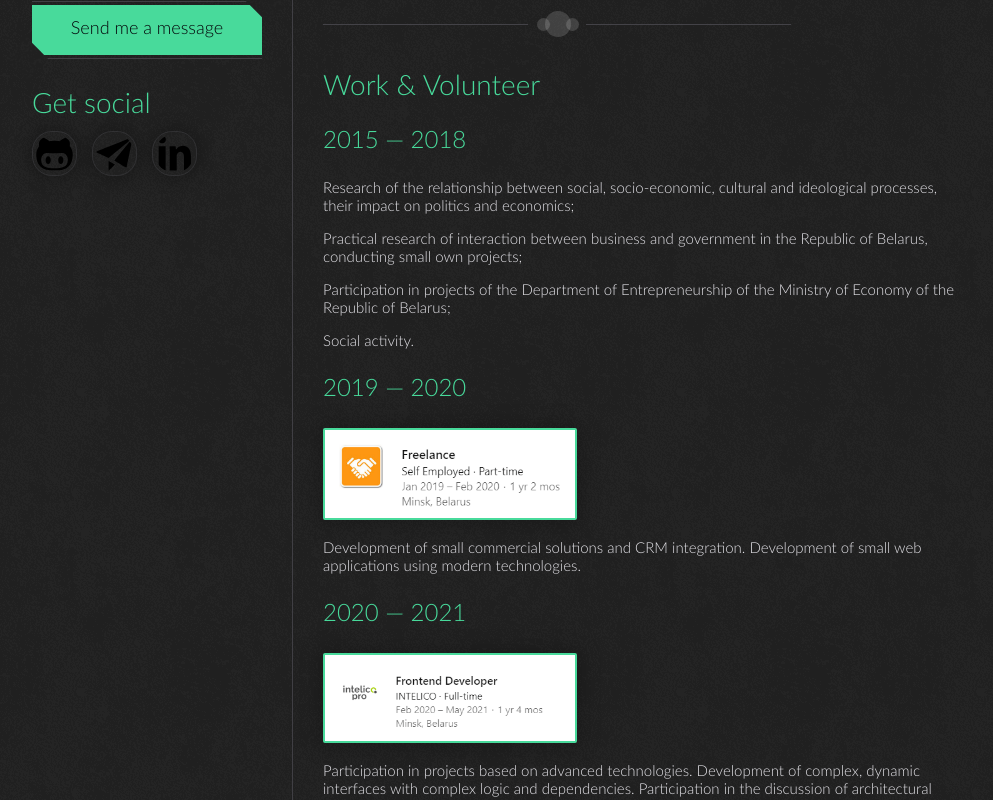
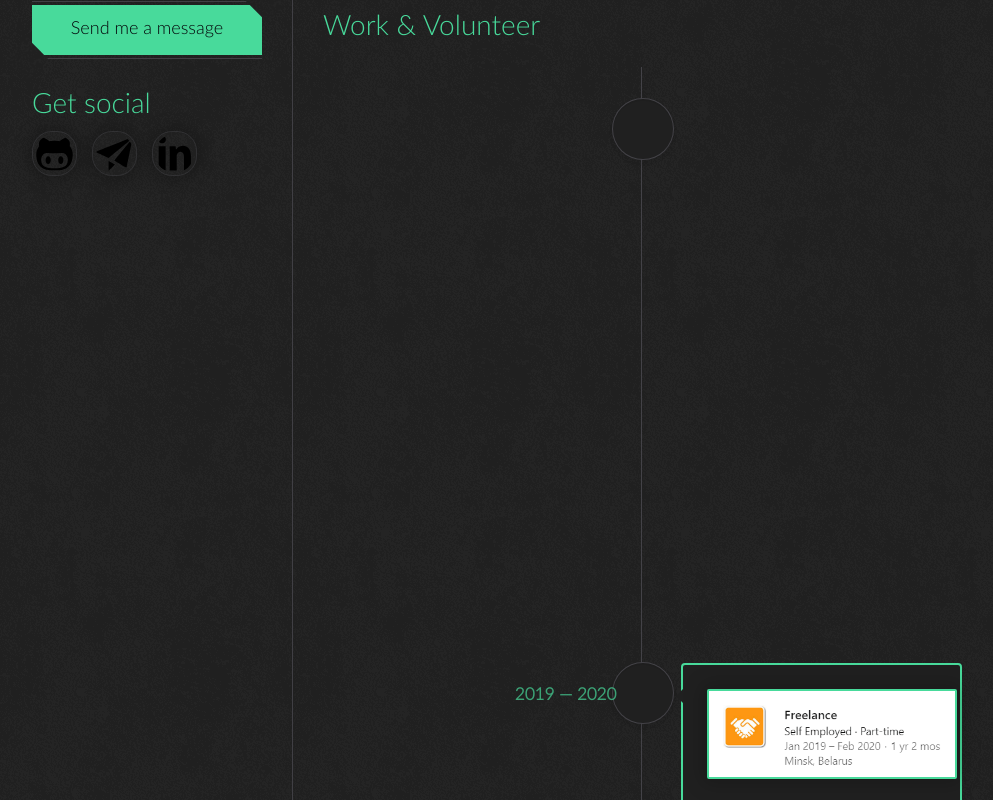
Before and after one commit to cqxg/rsschool-2019Q1-cv, a React (Create React App) app: page /profile in a window 1280 px wide. Shown: the part 900-1700 px from the top of the page, without its empty margins (128-1121 px from the left). Built offline with nearby package versions, Linux system fonts and the light colour scheme; what i18next-xhr-backend would draw is missing.

Commit message:
feat: profile exp section workpiece

```diff
--- a/package.json
+++ b/package.json
@@ -11,13 +11,15 @@
     "i18next-xhr-backend": "^3.2.2",
     "npm": "^6.14.11",
     "react": "^17.0.1",
+    "react-chrono": "^1.9.2",
     "react-dom": "^17.0.1",
     "react-i18next": "^11.8.2",
-    "react-loading": "^2.0.3",
     "react-router": "^5.2.0",
     "react-router-dom": "^5.2.0",
     "react-scripts": "4.0.1",
+    "react-vertical-timeline-component": "^3.3.3",
     "sass": "^1.30.0",
+    "vertical-timeline-component-for-react": "^1.0.7",
     "web-vitals": "^0.2.4"
   },
   "scripts": {
--- a/src/components/Profile/Profile.js
+++ b/src/components/Profile/Profile.js
@@ -1,12 +1,14 @@
 import React from "react";
+import freelance from "../../assets/screenshots/Work/freelance.svg";
+
+// import { Timeline, TimelineItem } from 'vertical-timeline-component-for-react';
+
+import { VerticalTimeline, VerticalTimelineElement } from 'react-vertical-timeline-component';
+import 'react-vertical-timeline-component/style.min.css';
 
 import Cubes from "./Cubes/Cubes";
 import RenderStarsGroup from "./Stars/Stars";
 import Delimiter from "../../utils/delimiter";
-
-import rss from "../../assets/screenshots/Work/rss.svg";
-import intelico from "../../assets/screenshots/Work/intelico.svg";
-import freelance from "../../assets/screenshots/Work/freelance.svg";
 
 import "./Profile.scss";
 
@@ -28,12 +30,49 @@ const Profile = ({ t }) => (
       <RenderStarsGroup t={t} />
     </div>
 
-    <Delimiter />
-
     <div className="profile-container__block">
       <div className="profile-container__experience">
         <h2>{t("experience")}</h2>
-        <h3>2015 — 2018</h3>
+
+        <VerticalTimeline>
+          <VerticalTimelineElement
+            icon=''
+            date="2015 — 2018"
+            dateClassName='timeline__data'
+            iconStyle={{ background: '#202020', color: '#fff' }}
+            contentArrowStyle={{ borderRight: '7px solid #202020' }}
+            contentStyle={{ background: '#202020', color: '#fff', border: '2px solid #48da9b' }}
+          >
+            <p>{t("experience2015p1")}</p>
+            <p>{t("experience2015p2")}</p>
+            <p>{t("experience2015p3")}</p>
+            <p>{t("experience2015p4")}</p>
+          </VerticalTimelineElement>
+          <VerticalTimelineElement
+            icon=''
+            date="2019 — 2020"
+            dateClassName='timeline__data'
+            className="vertical-timeline1"
+            iconStyle={{ background: '#202020', color: '#fff' }}
+            contentArrowStyle={{ borderRight: '7px solid #202020' }}
+            contentStyle={{ background: '#202020', color: '#fff', border: '2px solid #48da9b' }}
+          >
+            <a
+              href="https://en.wikipedia.org/wiki/Freelancer"
+              target="_blank"
+              rel="noreferrer"
+            >
+              <img src={freelance} alt="freelance" />
+            </a>
+            <p>{t("experience2019p1")}</p>
+          </VerticalTimelineElement>
+          <VerticalTimelineElement
+            iconStyle={{ background: 'rgb(16, 204, 82)', color: '#fff' }}
+            icon=''
+          />
+        </VerticalTimeline>
+
+        {/* <h3>2015 — 2018</h3>
         <p>{t("experience2015p1")}</p>
         <p>{t("experience2015p2")}</p>
         <p>{t("experience2015p3")}</p>
@@ -60,10 +99,65 @@ const Profile = ({ t }) => (
           <img src={rss} alt="rss" />
         </a>
         <p>{t("experienceRss")}</p>
-        <p>{t("ownExperience")}</p>
+        <p>{t("ownExperience")}</p> */}
+
+
+
       </div>
     </div>
   </div>
 );
 
 export default Profile;
+
+
+{/* <Timeline lineColor={'#ffffff26'}>
+          <TimelineItem
+            key="001"
+            dateText="04/2009 – 11/2010"
+            dateComponent={(
+              <div
+                style={{
+                  float: 'left',
+                  color: '#04080b',
+                  padding: '10px',
+                  display: 'block',
+                  background: '#48da9b',
+                  boxShadow: '0px 0px 20px 5px rgba(0, 0, 0, 0.2)',
+                }}
+              >
+                11/2008 – 04/2009
+              </div>
+            )}
+            bodyContainerStyle={{
+              border: 'none',
+              padding: '20px',
+              background: '#ffffff26',
+              boxShadow: '0px 0px 20px 5px rgba(0, 0, 0, 0.2)',
+            }}
+          >
+            <h3>Title, Company</h3>
+            <h4>Subtitle</h4>
+            <p>
+              Est incididunt sint eu minim dolore mollit velit velit commodo ex nulla
+              exercitation. Veniam velit adipisicing anim excepteur nostrud magna
+              nostrud aliqua dolor. Sunt aute est duis ut nulla officia irure
+              reprehenderit laborum fugiat dolore in elit. Adipisicing do qui duis Lorem
+              est.
+    </p>
+            <p>
+              Est incididunt sint eu minim dolore mollit velit velit commodo ex nulla
+              exercitation. Veniam velit adipisicing anim excepteur nostrud magna
+              nostrud aliqua dolor. Sunt aute est duis ut nulla officia irure
+              reprehenderit laborum fugiat dolore in elit. Adipisicing do qui duis Lorem
+              est.
+    </p>
+            <p>
+              Est incididunt sint eu minim dolore mollit velit velit commodo ex nulla
+              exercitation. Veniam velit adipisicing anim excepteur nostrud magna
+              nostrud aliqua dolor. Sunt aute est duis ut nulla officia irure
+              reprehenderit laborum fugiat dolore in elit. Adipisicing do qui duis Lorem
+              est.
+    </p>
+          </TimelineItem>
+        </Timeline> */}
--- a/src/components/Profile/Profile.scss
+++ b/src/components/Profile/Profile.scss
@@ -60,6 +60,27 @@
   }
 }
 
+.timeline__data {
+  color: #48da9b;
+  font-size: 17px !important;
+  font-weight: bold !important;
+}
+
+.vertical-timeline {
+  color: #000 !important;
+  width: 100% !important;
+}
+
+.vertical-timeline:before {
+  width: 1px !important;
+  background-color: #434247 !important;
+}
+
+.vertical-timeline-element-icon {
+  box-shadow: 0 0 0 1px #434247, inset 0 2px 0 rgb(0 0 0 / 8%),
+    0 3px 0 4px rgb(0 0 0 / 5%);
+}
+
 @keyframes profile-container {
   0% {
     opacity: 0;
--- a/src/utils/data.js
+++ b/src/utils/data.js
@@ -1,9 +1,12 @@
+import rss from "../assets/screenshots/Work/rss.svg";
 import plat from "../assets/screenshots/Projects/plat.svg";
 import chat from "../assets/screenshots/Projects/chat.svg";
 import editor from "../assets/screenshots/Projects/editor.svg";
 import arrays from "../assets/screenshots/Projects/arrays.svg";
+import intelico from "../assets/screenshots/Work/intelico.svg";
+import vidodo from "../assets/screenshots/Projects/vidodo.svg";
 import culture from "../assets/screenshots/Projects/culture.svg";
-import vidodo from "../assets/screenshots/Projects/vidodo.svg";
+import freelance from "../assets/screenshots/Work/freelance.svg";
 
 export const projectsData = [
     {
@@ -83,5 +86,12 @@ export const profileAnotherSkillsData = [
         filledStars: 3,
         emptyStars: 2,
     },
+];
 
+export const profileTimelineData = [
+    {
+        title: 'research',
+        filledStars: 4,
+        emptyStars: 1,
+    },
 ];
```
Also changed, not shown: 2 other files (tests, documents, lock files or other folders).
